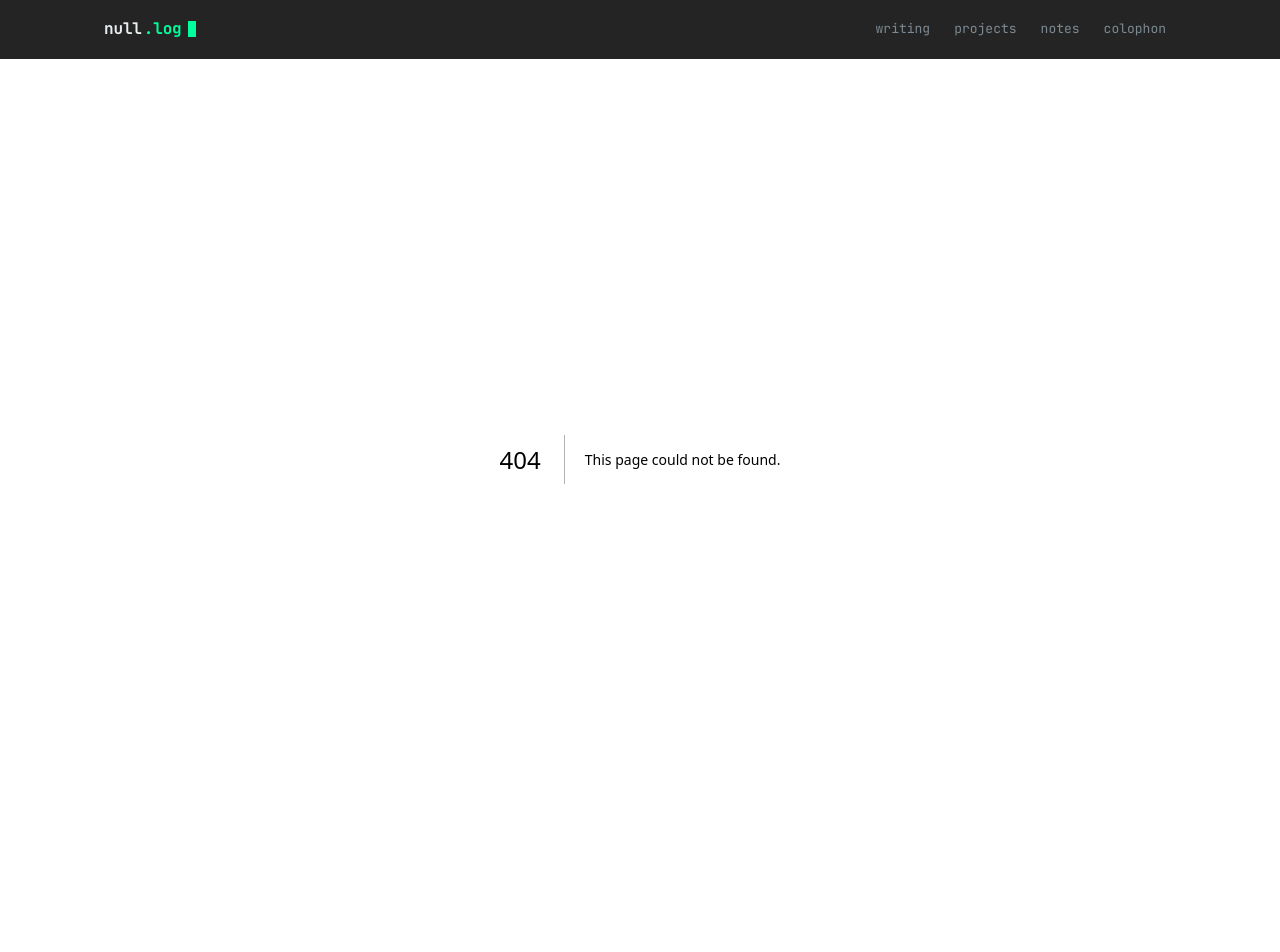
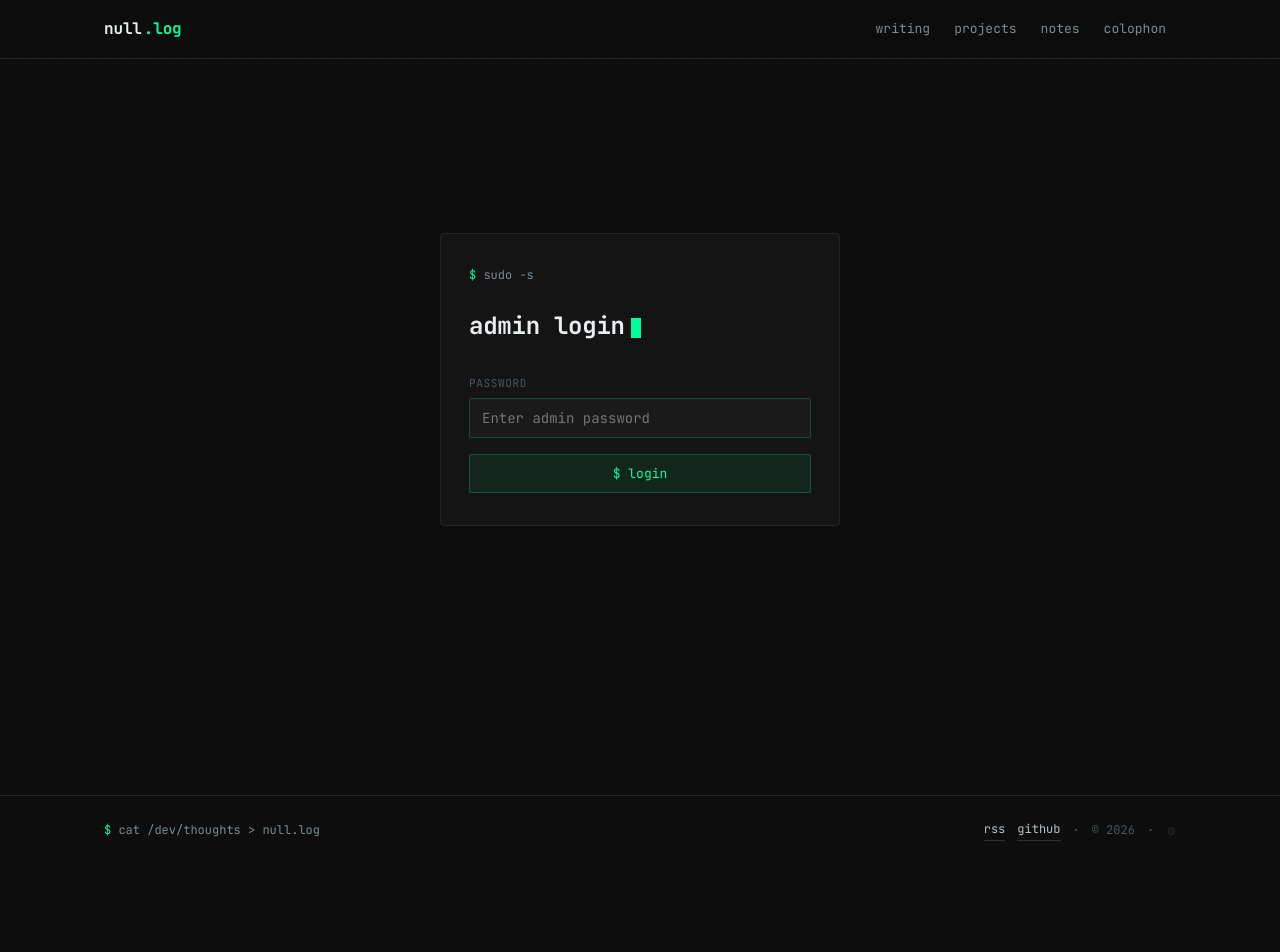
Before and after one commit to JobinAj/My_Blog, a Next.js app: page /admin in a window 1280 px wide. Before the commit this address had no page. Shown: the top 952 px of the page. After the commit the page ends 865 px from the top, so only its background shows below. Built offline with nearby package versions, Linux system fonts and the light colour scheme; no server answers.

Commit message:
feat: replace client-side toggle with real bcrypt+JWT admin authentication

```diff
--- /dev/null
+++ b/app/admin/page.tsx
@@ -0,0 +1,121 @@
+'use client'
+import { useState, FormEvent } from 'react'
+import { useRouter } from 'next/navigation'
+
+export default function AdminLoginPage() {
+  const [password, setPassword] = useState('')
+  const [error, setError]       = useState('')
+  const [loading, setLoading]   = useState(false)
+  const router = useRouter()
+
+  async function handleSubmit(e: FormEvent) {
+    e.preventDefault()
+    setLoading(true)
+    setError('')
+
+    try {
+      const res = await fetch('/api/auth/login', {
+        method: 'POST',
+        headers: { 'Content-Type': 'application/json' },
+        body: JSON.stringify({ password }),
+      })
+
+      if (res.ok) {
+        router.push('/')
+        router.refresh()
+      } else {
+        const data = await res.json()
+        setError(data.error ?? 'Login failed')
+      }
+    } catch {
+      setError('Network error — check connection')
+    } finally {
+      setLoading(false)
+    }
+  }
+
+  const mono = 'var(--nl-font-mono)'
+
+  return (
+    <div style={{
+      minHeight: '80vh', display: 'flex', alignItems: 'center', justifyContent: 'center',
+      padding: '48px 24px',
+    }}>
+      <div style={{
+        width: '100%', maxWidth: 400,
+        background: 'var(--nl-bg-1)', border: '1px solid var(--nl-line-1)',
+        borderRadius: 4, padding: '32px 28px',
+      }}>
+        {/* header */}
+        <div style={{ fontFamily: mono, fontSize: 12, color: 'var(--nl-fg-2)', marginBottom: 20 }}>
+          <span style={{ color: 'var(--nl-accent)' }}>$</span>&nbsp;sudo -s
+        </div>
+        <h1 style={{
+          fontFamily: mono, fontWeight: 700, fontSize: 24,
+          color: 'var(--nl-fg-0)', marginBottom: 28, letterSpacing: '-0.01em',
+        }}>
+          admin login
+          <span style={{
+            display: 'inline-block', width: 10, height: 20,
+            background: 'var(--nl-accent)', marginLeft: 6, verticalAlign: '-4px',
+          }} />
+        </h1>
+
+        <form onSubmit={handleSubmit}>
+          <div style={{ marginBottom: 16 }}>
+            <label style={{
+              display: 'block', fontFamily: mono, fontSize: 11,
+              color: 'var(--nl-fg-3)', marginBottom: 6, letterSpacing: '0.06em',
+              textTransform: 'uppercase',
+            }}>
+              password
+            </label>
+            <input
+              type="password"
+              value={password}
+              onChange={e => setPassword(e.target.value)}
+              autoFocus
+              placeholder="Enter admin password"
+              required
+              style={{
+                width: '100%', fontFamily: mono, fontSize: 14,
+                background: 'var(--nl-bg-2)', border: '1px solid var(--nl-line-2)',
+                borderRadius: 2, color: 'var(--nl-fg-0)', padding: '10px 12px',
+                outline: 'none', caretColor: 'var(--nl-accent)',
+                transition: 'border-color 80ms',
+                boxSizing: 'border-box',
+              }}
+              onFocus={e => (e.target.style.borderColor = 'var(--nl-accent-line)')}
+              onBlur={e => (e.target.style.borderColor = 'var(--nl-line-2)')}
+            />
+          </div>
+
+          {error && (
+            <div style={{
+              fontFamily: mono, fontSize: 12, color: 'var(--nl-error)',
+              marginBottom: 12, padding: '8px 10px',
+              background: 'rgba(255,77,94,0.08)', border: '1px solid rgba(255,77,94,0.2)',
+              borderRadius: 2,
+            }}>
+              ✕&nbsp;{error}
+            </div>
+          )}
+
+          <button
+            type="submit"
+            disabled={loading || !password}
+            style={{
+              width: '100%', fontFamily: mono, fontSize: 13, padding: '10px 0',
+              background: loading ? 'transparent' : 'var(--nl-accent-wash)',
+              color: 'var(--nl-accent)', border: '1px solid var(--nl-accent-line)',
+              borderRadius: 2, cursor: loading ? 'not-allowed' : 'pointer',
+              transition: 'background 80ms',
+            }}
+          >
+            {loading ? 'authenticating…' : '$ login'}
+          </button>
+        </form>
+      </div>
+    </div>
+  )
+}
--- /dev/null
+++ b/app/api/save/route.ts
@@ -0,0 +1,43 @@
+import { NextRequest, NextResponse } from 'next/server'
+import { isAuthenticated } from '@/lib/auth'
+import { getBlogData, saveBlogData } from '@/lib/supabase'
+import type { Post, Note, Project } from '@/lib/types'
+
+export async function POST(req: NextRequest) {
+  // ── auth check ──────────────────────────────────────────────
+  if (!await isAuthenticated()) {
+    return NextResponse.json({ error: 'Unauthorized' }, { status: 401 })
+  }
+
+  const { mode, item, existingSlug, existingName, index } = await req.json()
+
+  // ── fetch current data ───────────────────────────────────────
+  const data = await getBlogData()
+
+  // ── merge item ───────────────────────────────────────────────
+  if (mode === 'post') {
+    const p = item as Post
+    const i = data.posts.findIndex(x => x.slug === (existingSlug ?? p.slug))
+    if (i >= 0) data.posts[i] = p; else data.posts.unshift(p)
+  }
+
+  if (mode === 'note') {
+    const n = item as Note
+    const idx = typeof index === 'number' && index >= 0 ? index : -1
+    if (idx >= 0) data.notes[idx] = n; else data.notes.unshift(n)
+  }
+
+  if (mode === 'project') {
+    const p = item as Project
+    const i = data.projects.findIndex(x => x.name === (existingName ?? p.name))
+    if (i >= 0) data.projects[i] = p; else data.projects.push(p)
+  }
+
+  // ── persist ──────────────────────────────────────────────────
+  const { error } = await saveBlogData(data)
+  if (error) {
+    return NextResponse.json({ error: 'Failed to save' }, { status: 500 })
+  }
+
+  return NextResponse.json({ ok: true })
+}
--- a/components/AdminProvider.tsx
+++ b/components/AdminProvider.tsx
@@ -3,41 +3,33 @@ import { createContext, useContext, useEffect, useState, ReactNode } from 'react
 
 interface AdminContextValue {
   isAdmin: boolean
-  toggle: () => void
+  refresh: () => void
 }
 
-const AdminContext = createContext<AdminContextValue>({ isAdmin: false, toggle: () => {} })
+const AdminContext = createContext<AdminContextValue>({ isAdmin: false, refresh: () => {} })
 
 export function useAdmin() { return useContext(AdminContext) }
 
 export default function AdminProvider({ children }: { children: ReactNode }) {
   const [isAdmin, setIsAdmin] = useState(false)
 
-  useEffect(() => {
-    // restore from sessionStorage so it persists across navigation
-    setIsAdmin(sessionStorage.getItem('nl-admin') === '1')
+  async function checkSession() {
+    try {
+      const res = await fetch('/api/auth/me', { credentials: 'same-origin' })
+      const data = await res.json()
+      setIsAdmin(data.isAdmin === true)
+    } catch {
+      setIsAdmin(false)
+    }
+  }
 
-    const onKey = (e: KeyboardEvent) => {
-      if ((e.ctrlKey || e.metaKey) && e.shiftKey && e.key.toLowerCase() === 'a') {
-        e.preventDefault()
-        setIsAdmin(v => {
-          const next = !v
-          sessionStorage.setItem('nl-admin', next ? '1' : '0')
-          return next
-        })
-      }
-    }
-    window.addEventListener('keydown', onKey)
-    return () => window.removeEventListener('keydown', onKey)
-  }, [])
+  useEffect(() => { checkSession() }, [])
 
   return (
-    <AdminContext.Provider value={{ isAdmin, toggle: () => setIsAdmin(v => !v) }}>
+    <AdminContext.Provider value={{ isAdmin, refresh: checkSession }}>
       {children}
       {isAdmin && (
-        <div style={{
-          position: 'fixed', bottom: 12, right: 12, zIndex: 50,
-        }}>
+        <div style={{ position: 'fixed', bottom: 12, right: 12, zIndex: 50 }}>
           <span className="nl-admin-badge">⚡ admin</span>
         </div>
       )}
--- a/components/Footer.tsx
+++ b/components/Footer.tsx
@@ -1,8 +1,17 @@
 'use client'
+import Link from 'next/link'
+import { useRouter } from 'next/navigation'
 import { useAdmin } from './AdminProvider'
 
 export default function Footer() {
-  const { isAdmin, toggle } = useAdmin()
+  const { isAdmin, refresh } = useAdmin()
+  const router = useRouter()
+
+  async function handleLogout() {
+    await fetch('/api/auth/logout', { method: 'POST', credentials: 'same-origin' })
+    refresh()
+    router.refresh()
+  }
 
   return (
     <footer style={{ borderTop: '1px solid var(--nl-line-1)', marginTop: 96, background: 'var(--nl-bg-0)' }}>
@@ -22,22 +31,33 @@ export default function Footer() {
           <span style={{ color: 'var(--nl-fg-3)' }}>·</span>
           <span style={{ color: 'var(--nl-fg-3)' }}>© {new Date().getFullYear()}</span>
           <span style={{ color: 'var(--nl-fg-3)' }}>·</span>
-          {/* admin toggle — subtle, only you know it's there */}
+          {isAdmin ? (
             <button
-            onClick={toggle}
-            title={isAdmin ? 'Exit admin mode' : 'Enter admin mode (or Ctrl+Shift+A)'}
+              onClick={handleLogout}
+              title="Logout from admin"
               style={{
                 background: 'none', border: 'none', cursor: 'pointer', padding: 0,
                 fontFamily: 'var(--nl-font-mono)', fontSize: 11,
-              color: isAdmin ? 'var(--nl-accent)' : 'var(--nl-fg-3)',
-              opacity: isAdmin ? 1 : 0.4,
-              transition: 'opacity 120ms, color 120ms',
+                color: 'var(--nl-accent)',
+              }}
+            >
+              ⚡ logout
+            </button>
+          ) : (
+            <Link
+              href="/admin"
+              title="Admin login"
+              style={{
+                fontFamily: 'var(--nl-font-mono)', fontSize: 11,
+                color: 'var(--nl-fg-3)', textDecoration: 'none',
+                opacity: 0.4, transition: 'opacity 120ms',
               }}
               onMouseEnter={e => (e.currentTarget.style.opacity = '1')}
-            onMouseLeave={e => (e.currentTarget.style.opacity = isAdmin ? '1' : '0.4')}
+              onMouseLeave={e => (e.currentTarget.style.opacity = '0.4')}
             >
-            {isAdmin ? '⚡ admin on' : '⚙'}
-          </button>
+              ⚙
+            </Link>
+          )}
         </div>
       </div>
     </footer>
--- /dev/null
+++ b/lib/auth.ts
@@ -0,0 +1,39 @@
+import { SignJWT, jwtVerify } from 'jose'
+import { cookies } from 'next/headers'
+
+export const COOKIE_NAME = 'nl-admin-token'
+const EXPIRE            = '7d'
+
+function secret() {
+  const s = process.env.JWT_SECRET
+  if (!s) throw new Error('JWT_SECRET env variable is not set')
+  return new TextEncoder().encode(s)
+}
+
+export async function createToken(): Promise<string> {
+  return new SignJWT({ admin: true })
+    .setProtectedHeader({ alg: 'HS256' })
+    .setIssuedAt()
+    .setExpirationTime(EXPIRE)
+    .sign(secret())
+}
+
+export async function verifyToken(token: string): Promise<boolean> {
+  try {
+    const { payload } = await jwtVerify(token, secret())
+    return payload.admin === true
+  } catch {
+    return false
+  }
+}
+
+export async function isAuthenticated(): Promise<boolean> {
+  try {
+    const cookieStore = await cookies()
+    const token = cookieStore.get(COOKIE_NAME)?.value
+    if (!token) return false
+    return verifyToken(token)
+  } catch {
+    return false
+  }
+}
```
Also changed, not shown: app/api/auth/login/route.ts (added, +31 -0 lines), app/api/auth/logout/route.ts (added, +8 -0 lines), app/api/auth/me/route.ts (added, +7 -0 lines), components/AdminButton.tsx (+25 -17 lines). Lines whose indentation alone changed are shown as unchanged.
